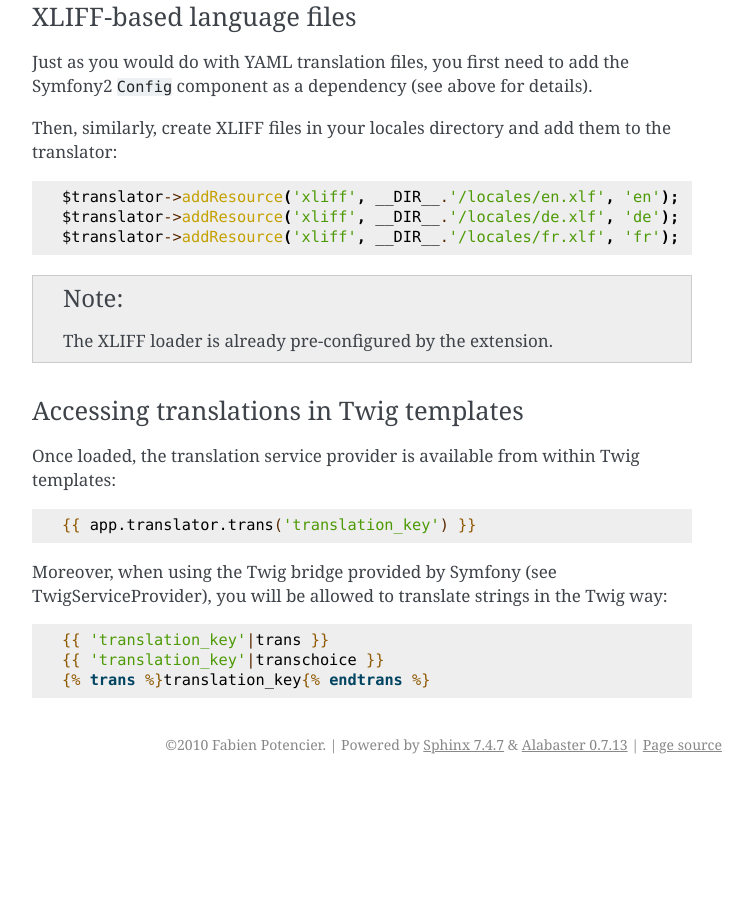
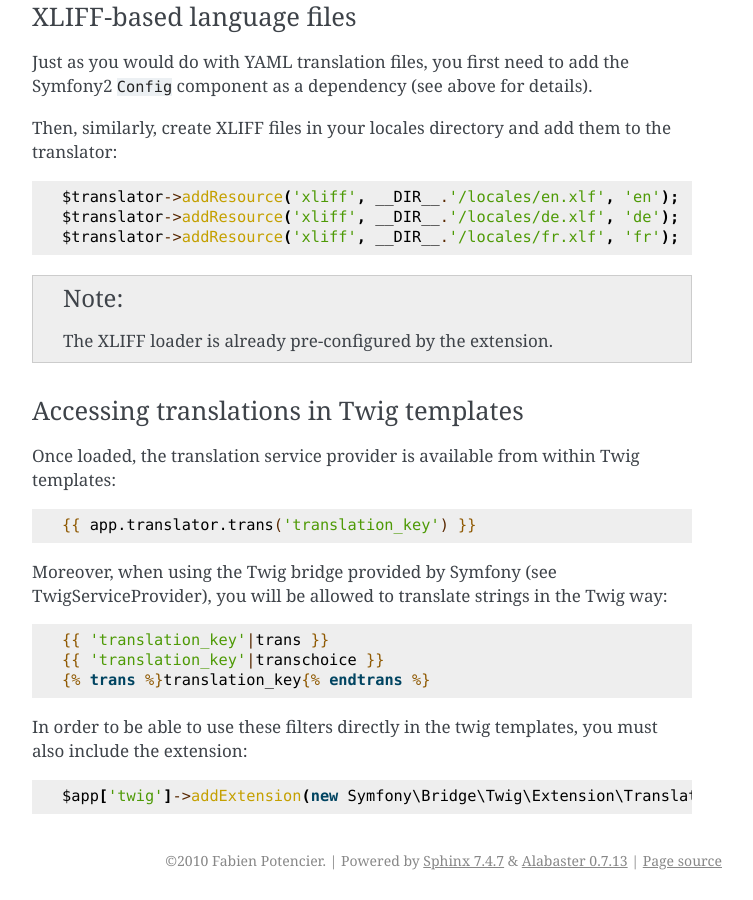
Before and after one commit to silexphp/Silex, a Sphinx documentation site: the page built from doc/providers/translation.rst, in a window 1280 px wide and 900 px high, scrolled down 2931 px. Shown: the whole window, without its empty margins (388-1141 px from the left). Built offline with Sphinx 7.4.7, drawn with Linux system fonts in a browser that asks for light colours; pages that are not in the unit, such as notebooks, are missing from menus; before the commit the page ends 3715 px from its top, so only the background shows below that.

Commit message:
Update translation.rst
when trying to use the "trans" filters directly in twig templates, it did not work until i added

$app['twig']->addExtension(new Symfony\Bridge\Twig\Extension\TranslationExtension($app['translator']));

This is not documented.

```diff
--- a/doc/providers/translation.rst
+++ b/doc/providers/translation.rst
@@ -189,3 +189,9 @@ strings in the Twig way:
     {{ 'translation_key'|trans }}
     {{ 'translation_key'|transchoice }}
     {% trans %}translation_key{% endtrans %}
+
+In order to be able to use these filters directly in the twig templates, you must also include the extension:
+
+.. code-block:: php
+
+    $app['twig']->addExtension(new Symfony\Bridge\Twig\Extension\TranslationExtension($app['translator']));
```
